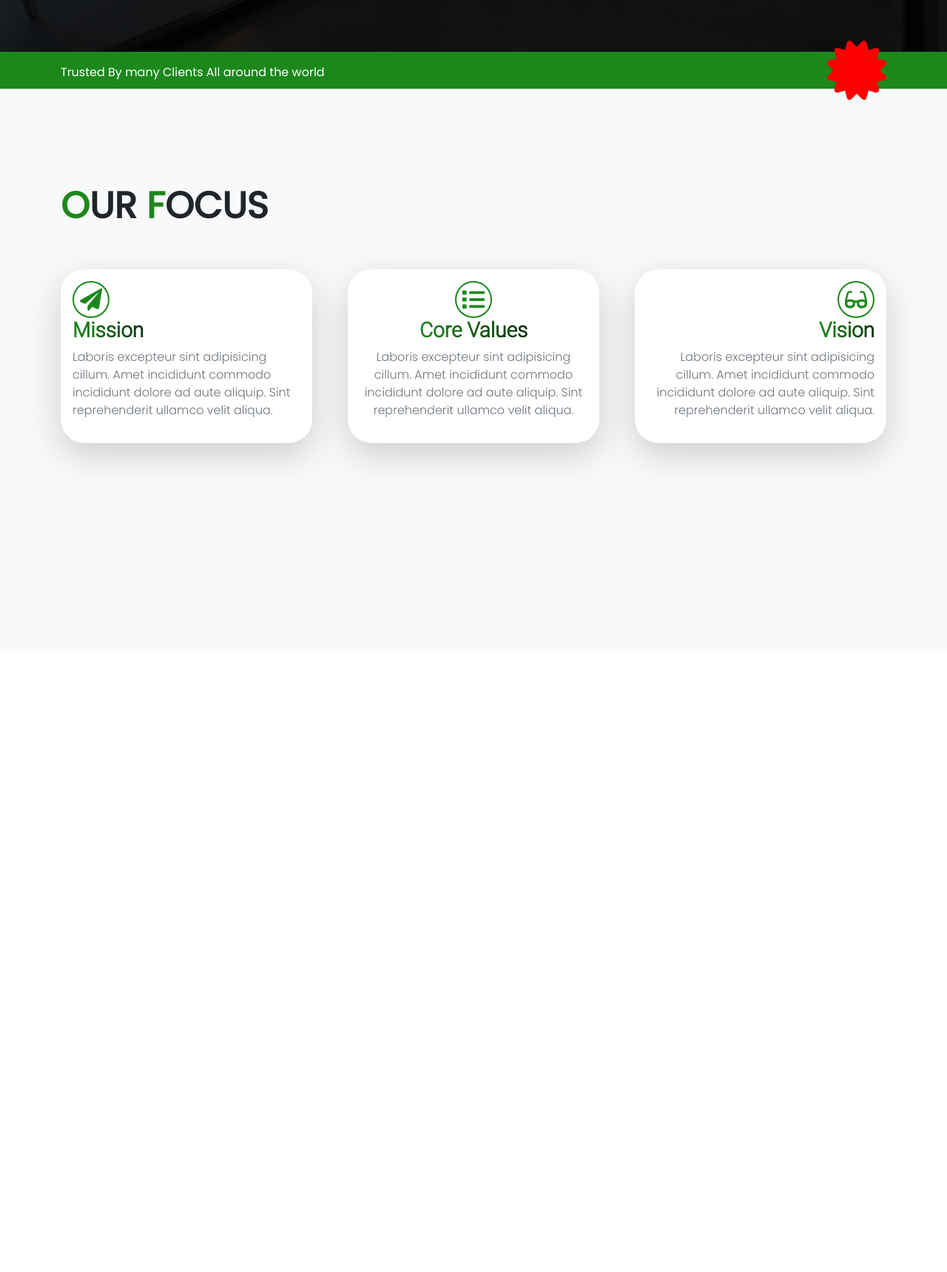
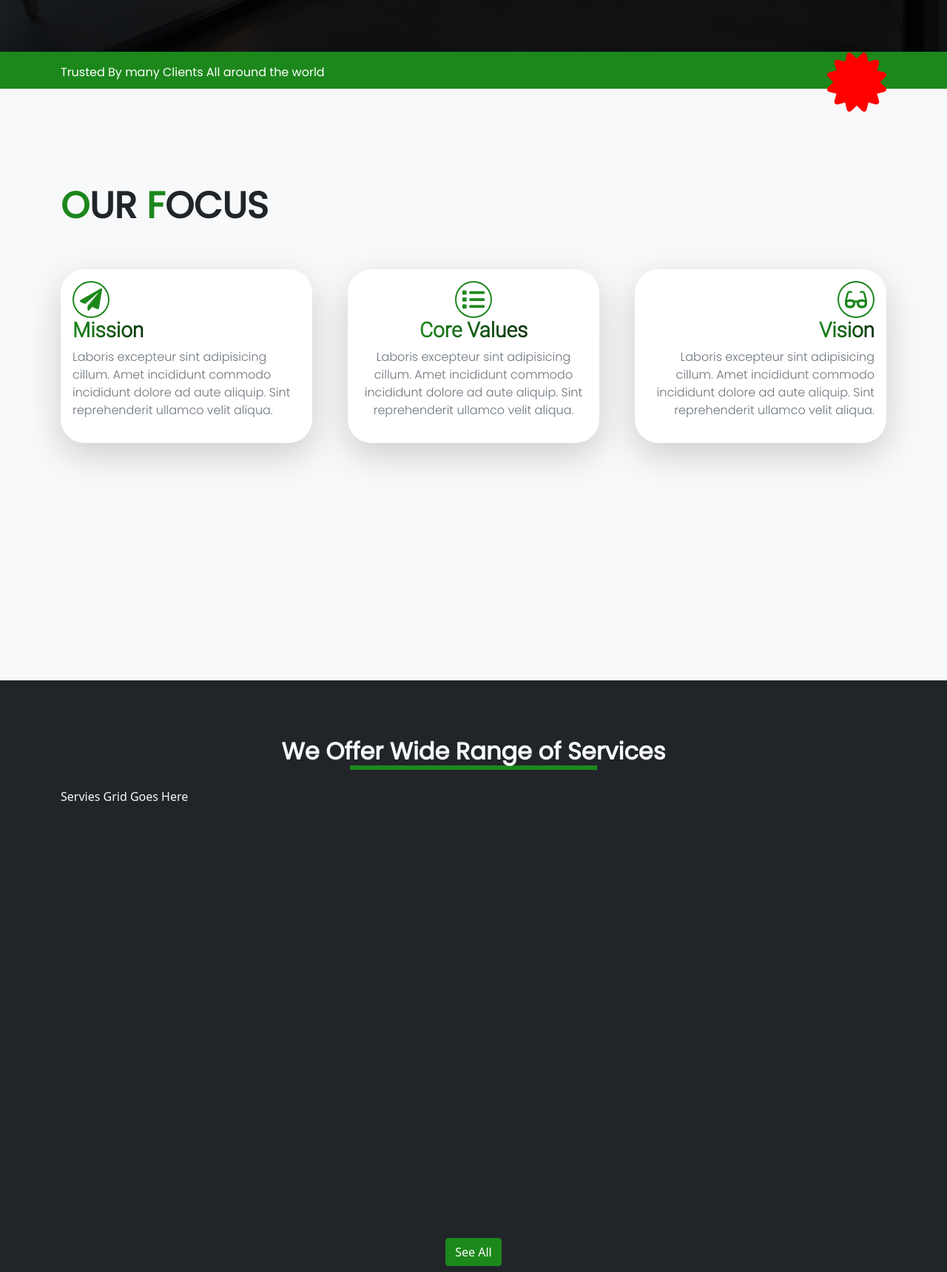
Before and after one commit to ajedamilola/esinigeria, a Gatsby site: page / in a window 1280 px wide. Shown: the part 680-2400 px from the top of the page at 74% size. Before the commit the page ends 1560 px from the top, so only its background shows below. Built offline with nearby package versions, Linux system fonts and the light colour scheme; Gatsby itself is replaced by a stand-in of ours.

Commit message:
Beginning Services Layout in Home

```diff
--- /dev/null
+++ b/scss/_home_services_slider.scss
@@ -0,0 +1,17 @@
+.services-home{
+    padding: 6% 0em;
+    min-height: 100vh;
+    h2{
+        font-weight: 700;
+        font-size: 2em;
+        font-family: poppins;
+        &::after{
+            content: " ";
+            border: 3px solid $primary;
+            display: block;
+            text-align: center;
+            margin: auto;
+            width: 30%
+        }
+    }
+}
--- a/scss/_who_we_are.scss
+++ b/scss/_who_we_are.scss
@@ -1,5 +1,5 @@
 .wwa {
-  height: 95vh;
+  min-height: 100vh;
   padding: 10% 0em;
   h2 {
     font-family: "poppins";
--- a/scss/style.scss
+++ b/scss/style.scss
@@ -3,6 +3,7 @@
 @import "top-section";
 @import "navbar";
 @import "who_we_are";
+@import "home_services_slider";
 .bg-fade{
     background-color: rgba($dark,.5) !important;
 }
--- /dev/null
+++ b/src/components/Home/Services.js
@@ -0,0 +1,17 @@
+import React from "react";
+
+export default function Services() {
+  return (
+    <div className="bg-dark services-home text-light  position-relative">
+      <div className="container">
+        <h2 className="text-center">We Offer Wide Range of Services</h2>
+        <div className="row py-3 g-3">
+            <p>Servies Grid Goes Here</p>
+        </div>
+        <div className="position-absolute bottom-0 py-2 text-center w-100" style={{left:0}}>
+            <button className="btn btn-primary mx-auto">See All</button>
+        </div>
+      </div>
+    </div>
+  );
+}
--- a/src/components/Home/Us.js
+++ b/src/components/Home/Us.js
@@ -14,7 +14,7 @@ export default function Us() {
         </h2>
         <div className="row g-5 justify-content-center py-3 py-md-5">
           {/* Mission */}
-          <div className="col-12 col-md-6 col-lg-4 text-center text-md-start">
+          <div className="col-12 col-md-6 col-lg-4 ">
             <div className="bg-white shadow-lg p-3 rounded-border">
               <IconContainer>
                 <FaPaperPlane className="text-primary" size={30} />
@@ -22,7 +22,7 @@ export default function Us() {
               <h3>
                 <span className="grad">Mission </span>
               </h3>
-              <p className="text-muted">
+              <p className="text-muted text-center text-md-start">
                 Laboris excepteur sint adipisicing cillum. Amet incididunt
                 commodo incididunt dolore ad aute aliquip. Sint reprehenderit
                 ullamco velit aliqua.
@@ -49,15 +49,15 @@ export default function Us() {
             </div>
           </div>
           {/* Vision */}
-          <div className="col-12 col-md-6 col-lg-4 text-center text-md-end">
+          <div className="col-12 col-md-6 col-lg-4">
             <div className="bg-white shadow-lg p-3 rounded-border">
               <IconContainer right>
                 <FaGlasses className="text-primary" size={30} />
               </IconContainer>
-              <h3>
+              <h3 className="text-end">
                 <span className="grad">Vision</span>
               </h3>
-              <p className="text-muted">
+              <p className="text-muted  text-center text-md-end">
                 Laboris excepteur sint adipisicing cillum. Amet incididunt
                 commodo incididunt dolore ad aute aliquip. Sint reprehenderit
                 ullamco velit aliqua.
--- a/src/components/Home/topbar.js
+++ b/src/components/Home/topbar.js
@@ -1,5 +1,4 @@
 import React from 'react'
-
 export default function Topbar({children}) {
   return (
     <div className='topbar position-relative'>
--- a/src/pages/index.js
+++ b/src/pages/index.js
@@ -6,6 +6,7 @@ import "../css/style.css";
 import Us from "../components/Home/Us";
 import { FaCertificate } from "@react-icons/all-files/fa/FaCertificate";
 import "bootstrap/dist/js/bootstrap.bundle";
+import Services from "../components/Home/Services";
 
 export default function IndexPage() {
   return (
@@ -16,17 +17,28 @@ export default function IndexPage() {
         <TrustNote />
       </Topbar>
       <Us />
+      <Services />
     </div>
   );
 }
 
 const TrustNote = () => (
-  <div className="w-100 bg-primary position-absolute bottom-0 mt-5 mt-md-3" style={{height:50}}>
-    <p className="container text-white text--uppercase py-3 trust-note ">
-      Trusted By many Clients All around the world
+  <div
+    className="w-100 bg-primary position-absolute bottom-0 mt-5 mt-md-3"
+    style={{ height: 50 }}
+  >
+    <div className="container">
+      <div className="text-white text--uppercase my-3 trust-note ">
+        Trusted By many Clients All around the world
+      </div>
       <div className="position-relative">
-        <FaCertificate size={80} color="red" className="position-absolute" style={{right:0,transform:"translateY(-55px)"}} />
+        <FaCertificate
+          size={80}
+          color="red"
+          className="position-absolute"
+          style={{ right: 0, transform: "translateY(-55px)" }}
+        />
       </div>
-    </p>
+    </div>
   </div>
 );
```
Also changed, not shown: scss/_top-section.scss (+6 -3 lines), src/css/style.css, 1 other file.
